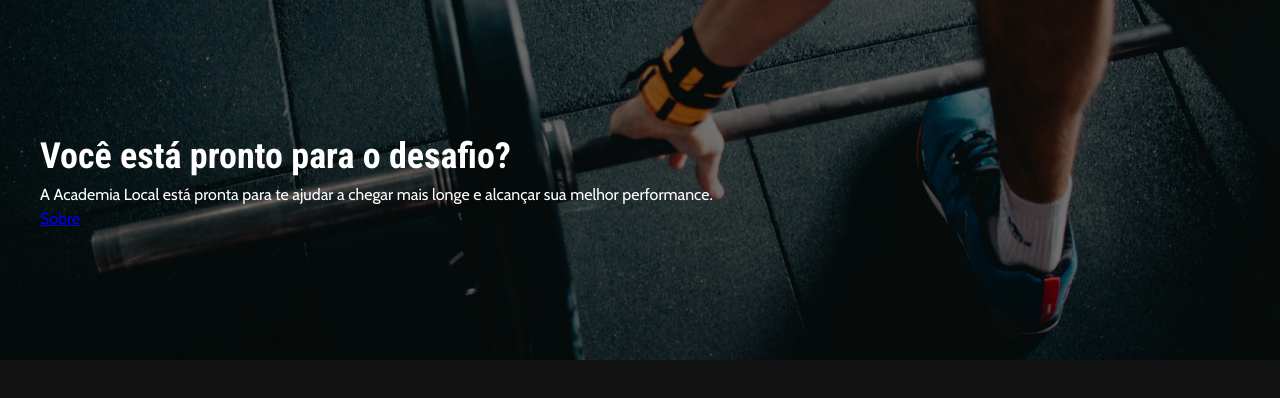
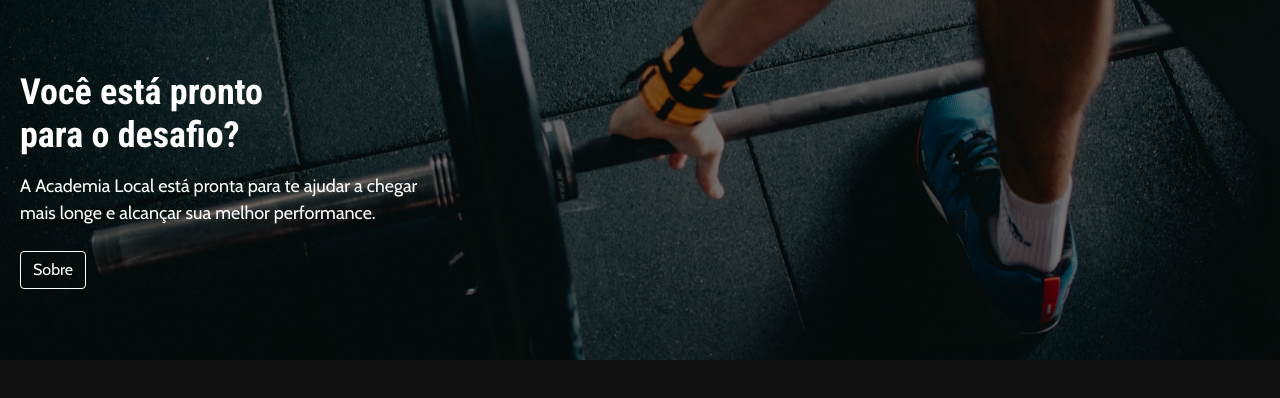
Before and after one commit to artneo7/academialocal, a SvelteKit app: page / in a window 1280 px wide. Shown: the top 398 px of the page. Built offline with nearby package versions, Linux system fonts and the light colour scheme.

Commit message:
classe global para o botão

```diff
--- a/src/global.css
+++ b/src/global.css
@@ -1,5 +1,6 @@
 :root {
   --bg: #121212;
+  --black: #121212;
   --feat: #FF3E00;
 }
 *, *::before, *::after {
@@ -28,8 +29,13 @@
 p, h1, h2, h3, h4, h5, h6 {
   overflow-wrap: break-word;
 }
+a {
+  display: inline-block;
+  text-decoration: none;
+}
 h1, h2, h3 {
   font-family: "Roboto Condensed", sans-serif;
+  line-height: 1.2;
 }
 h1 {
   font-size: calc(36 / 16 * 1rem);
@@ -38,5 +44,17 @@
 /* Classes */
 .wrap {
   margin: 0 auto;
-  padding: 0 40px;
+  padding: 0 20px;
 }
+.btn {
+  color: #fff;
+  border: 1px solid #fff;
+  padding: 6px 12px;
+  border-radius: 4px;
+  transition: 250ms;
+}
+.btn:hover {
+  background-color: #fff;
+  color: var(--black);
+  transition: 125ms;
+}
--- a/src/routes/+page.svelte
+++ b/src/routes/+page.svelte
@@ -4,9 +4,9 @@
 
 <section class="intro" style="background-image: url({imgHome})">
   <div class="intro__wrapper wrap">
-    <h1>Você está pronto para o desafio?</h1>
+    <h1>Você está pronto<br> para o desafio?</h1>
     <p>A Academia Local está pronta para te ajudar a chegar mais longe e alcançar sua melhor performance.</p>
-    <a href="/sobre">Sobre</a>
+    <a class="btn" href="/sobre">Sobre</a>
   </div>
 </section>
 
@@ -28,5 +28,13 @@
   }
   .intro__wrapper {
     z-index: 1;
+    max-width: 450px;
+  }
+  .btn {
+    margin-top: 24px;
+  }
+  p {
+    font-size: calc(18 / 16 * 1rem);
+    margin-top: 16px;
   }
 </style>
```
